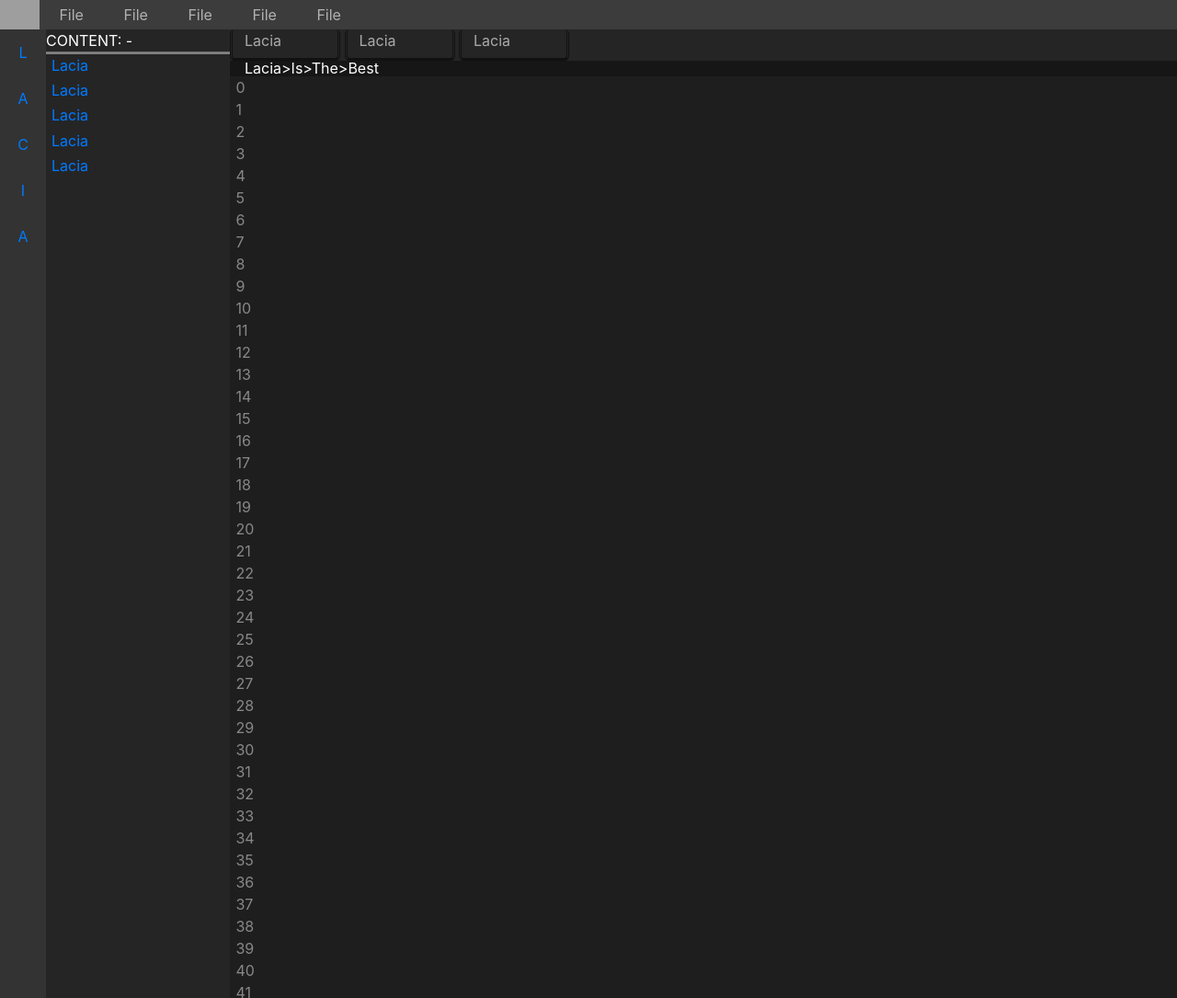
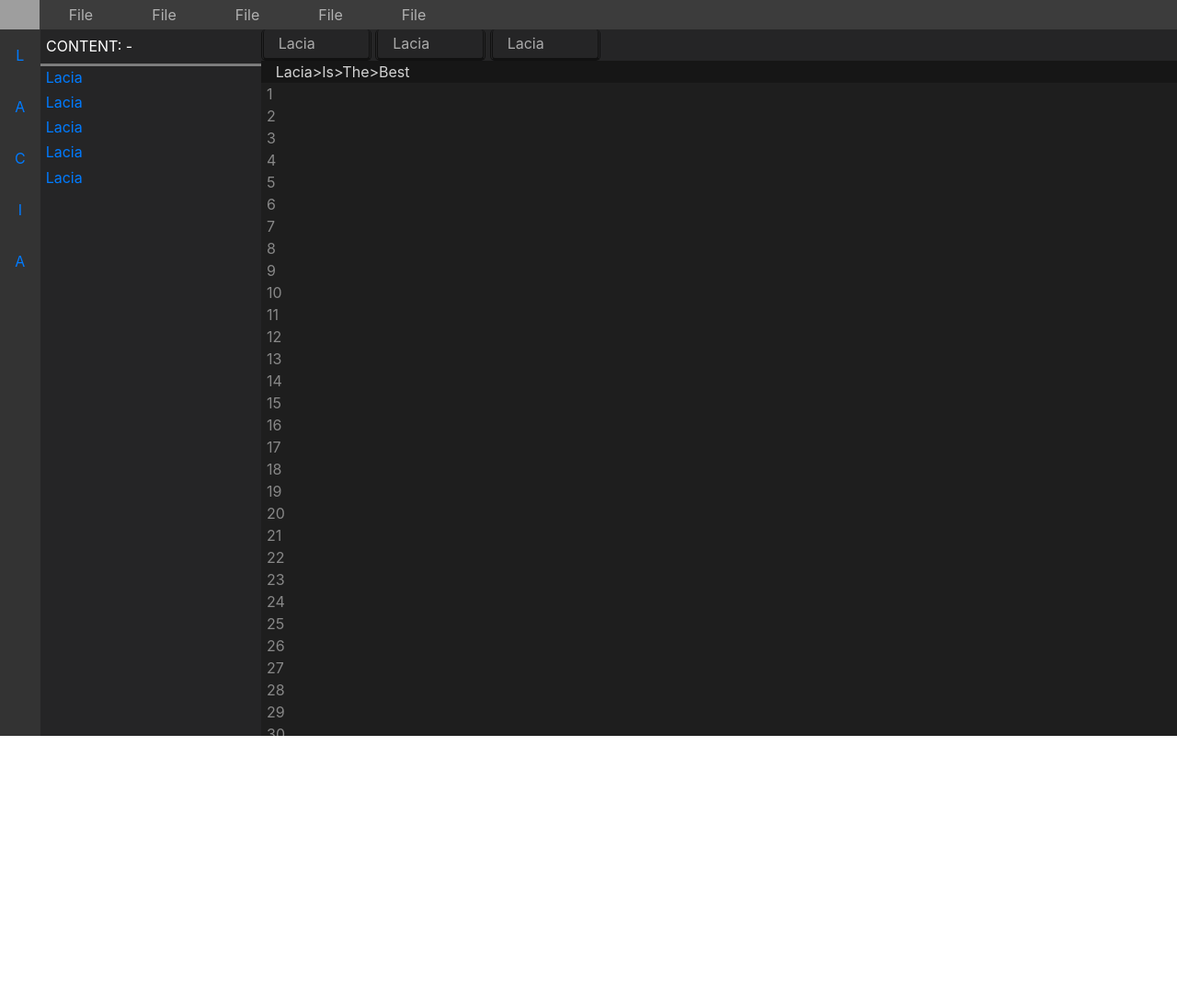
Before and after one commit to akasmirhan4/faiz, a plain HTML site: page index.html in a window 1280 px wide. Shown: the top 1085 px of the page at 92% size. After the commit the page ends 800 px from the top, so only its background shows below. Drawn offline with nearby package versions, Linux system fonts and the light colour scheme; grey boxes are pictures that could not be loaded.

Commit message:
fix positioning, sizing and display of elements

```diff
--- a/css/style.scss
+++ b/css/style.scss
@@ -1,31 +1,54 @@
 main {
   background-color: black;
+  overflow: hidden;
+  position: fixed;
+  height: 100vh;
+  display: flex;
+  flex-direction: column;
 }
 #menuBar {
   display: flex;
-  height: clamp(2em, 20px, 40px);
   background-color: rgba(60, 60, 60, 255);
+  justify-items: center;
 }
 #menuBar a {
   color: rgba(177, 177, 177, 255);
-  display: block;
-  width: 70px;
-  text-align: center;
-  line-height: calc(100% + 1em);
+  padding: 0 2em;
+  height: auto;
+  display: flex;
+}
+#menuBar a p {
+  margin: auto 0;
 }
 #menuBar a:hover {
   text-decoration: none;
   background-color: rgba(50, 50, 50, 255);
 }
+#restOfStuff {
+  flex-grow: 1;
+}
 .icon {
-  height: 100%;
+  height: 2em;
 }
 
 #iconSideBar {
-  width: clamp(2em, 50px, 80px);
   background-color: #333333;
 }
-span {
+
+#iconSideBar a {
+  display: flex;
+  padding: 1em;
+  justify-content: center;
+  align-items: center;
+}
+#iconSideBar a:hover {
+  background-color: #444;
+  text-decoration: none;
+}
+
+#linkSideBar span {
+  display: flex;
+  margin: 0.4em;
   color: white;
 }
 hr {
@@ -35,7 +58,7 @@ hr {
   margin: 0px;
 }
 #linkSideBar {
-  width: 200px;
+  width: 15em;
   background-color: #252526;
 }
 #linkSideBar a {
@@ -48,19 +71,11 @@ hr {
   background-color: #333333;
   text-decoration: none;
 }
-#iconSideBar a {
+
+#theRest {
+  flex-grow: 1;
   display: flex;
-  width: clamp(2em, 50px, 80px);
-  height: clamp(2em, 50px, 80px);
-  justify-content: center;
-  align-items: center;
-}
-#iconSideBar a:hover {
-  background-color: #444;
-  text-decoration: none;
-}
-#theRest {
-  width: calc(100% - 200px - clamp(2em, 50px, 80px));
+  flex-direction: column;
 }
 #topBar {
   background-color: #252526;
@@ -70,7 +85,7 @@ hr {
 #topBar a {
   display: inline-block;
   height: 100%;
-  padding-left: 13px;
+  padding: 0.2em 1em;
   min-width: 120px;
   border-style: none double solid double;
   border-color: #111;
@@ -84,9 +99,7 @@ hr {
 }
 #chevrons {
   background-color: #161616;
-  width: 100%;
-  height: 1.1em;
-  line-height: 1.1em;
+  color: lightgrey;
 }
 #chevrons span {
   margin-left: 1em;
@@ -94,13 +107,17 @@ hr {
 #textArea {
   background-color: #1e1e1e;
   width: 100%;
+  flex-grow: 1;
   overflow: auto;
+  height: 10vh; //Can be any value below 100vh
 }
 .editorLines {
   min-height: 1.3em;
   width: 100%;
   max-width: 100%;
+  display: flex;
 }
+
 .editorLines span {
   color: #888;
 }
@@ -112,8 +129,12 @@ hr {
 }
 .editables {
   display: inline-block;
-  padding-left: 0.4em;
-  width: calc(100% - 2.8em);
+  margin: 0 0.5em;
+  flex-grow: 1;
+}
+.editables:focus {
+  outline: rgba(255, 255, 255, 0.1) solid 1px;
+  color: white;
 }
 .editorLines:hover {
   background-color: #252526;
--- a/index.html
+++ b/index.html
@@ -21,11 +21,11 @@
           src="https://c.wallhere.com/photos/09/a5/Type_005_Lacia_Lacia_Beatless_anime-1269495.jpg!d"
           class="icon"
         />
-        <a href="">File</a>
-        <a href="">File</a>
-        <a href="">File</a>
-        <a href="">File</a>
-        <a href="">File</a>
+        <a href=""><p>File</p></a>
+        <a href=""><p>File</p></a>
+        <a href=""><p>File</p></a>
+        <a href=""><p>File</p></a>
+        <a href=""><p>File</p></a>
       </section>
       <section id="restOfStuff" class="row">
         <article id="iconSideBar">
--- a/js/main.js
+++ b/js/main.js
@@ -1,11 +1,15 @@
 let textArea = document.getElementById("textArea");
-for(let i = 0; i<100;i++){
+
+const NLINES = 500;
+for (let i = 1; i <= NLINES; i++) {
     let newDiv = document.createElement("div");
+    let number = document.createElement("span");
+    let text = document.createElement("span");
+
     newDiv.classList.add("editorLines");
-  let number = document.createElement("span");
+    newDiv.setAttribute("line-no", i);
     number.innerText = i;
     number.classList.add("nambah");
-  let text = document.createElement("span");
     text.classList.add("editables");
     text.setAttribute("contenteditable", "true");
     newDiv.append(number);
```
Also changed, not shown: css/style.css, 1 other file. Lines whose indentation alone changed are shown as unchanged.
